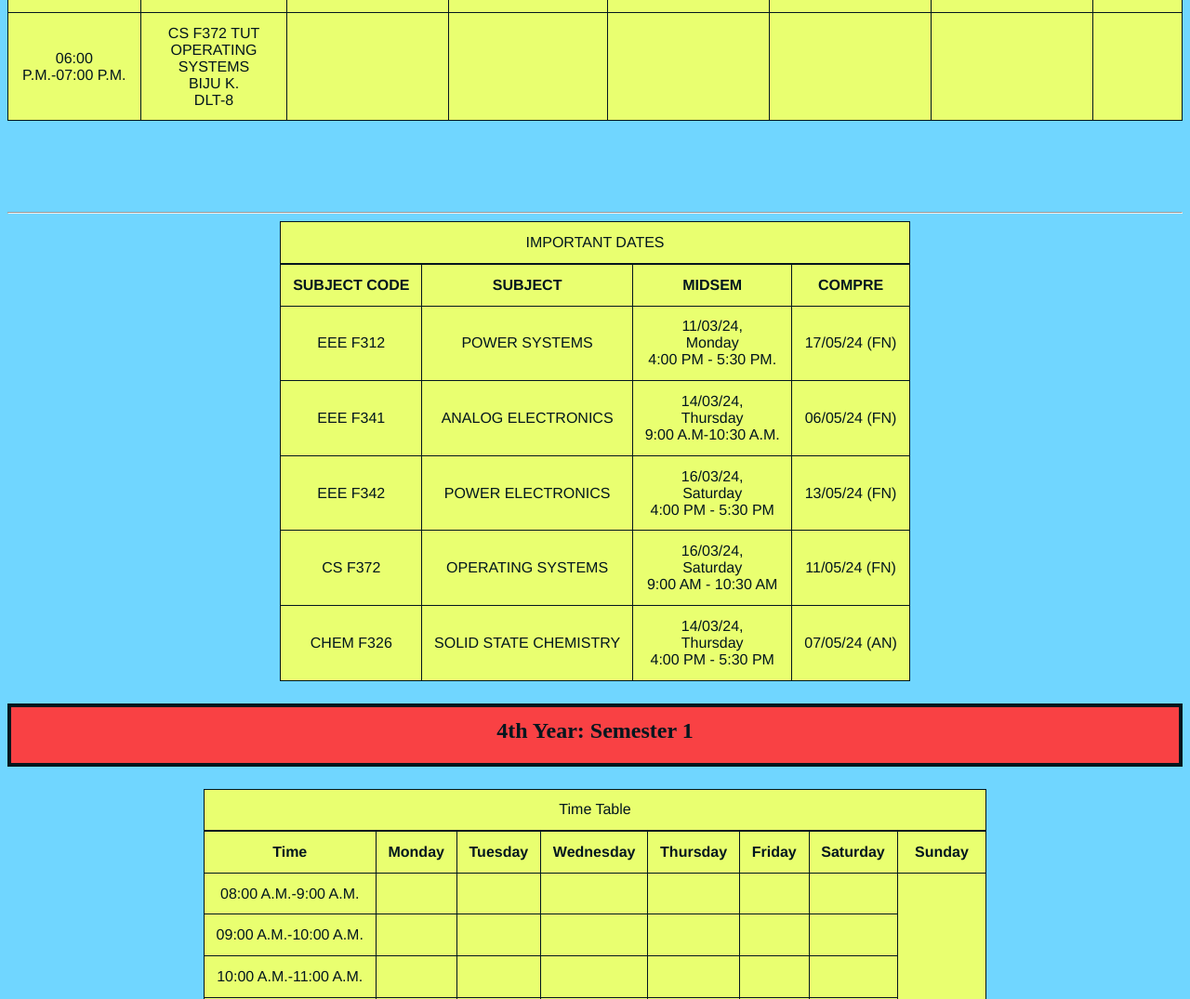
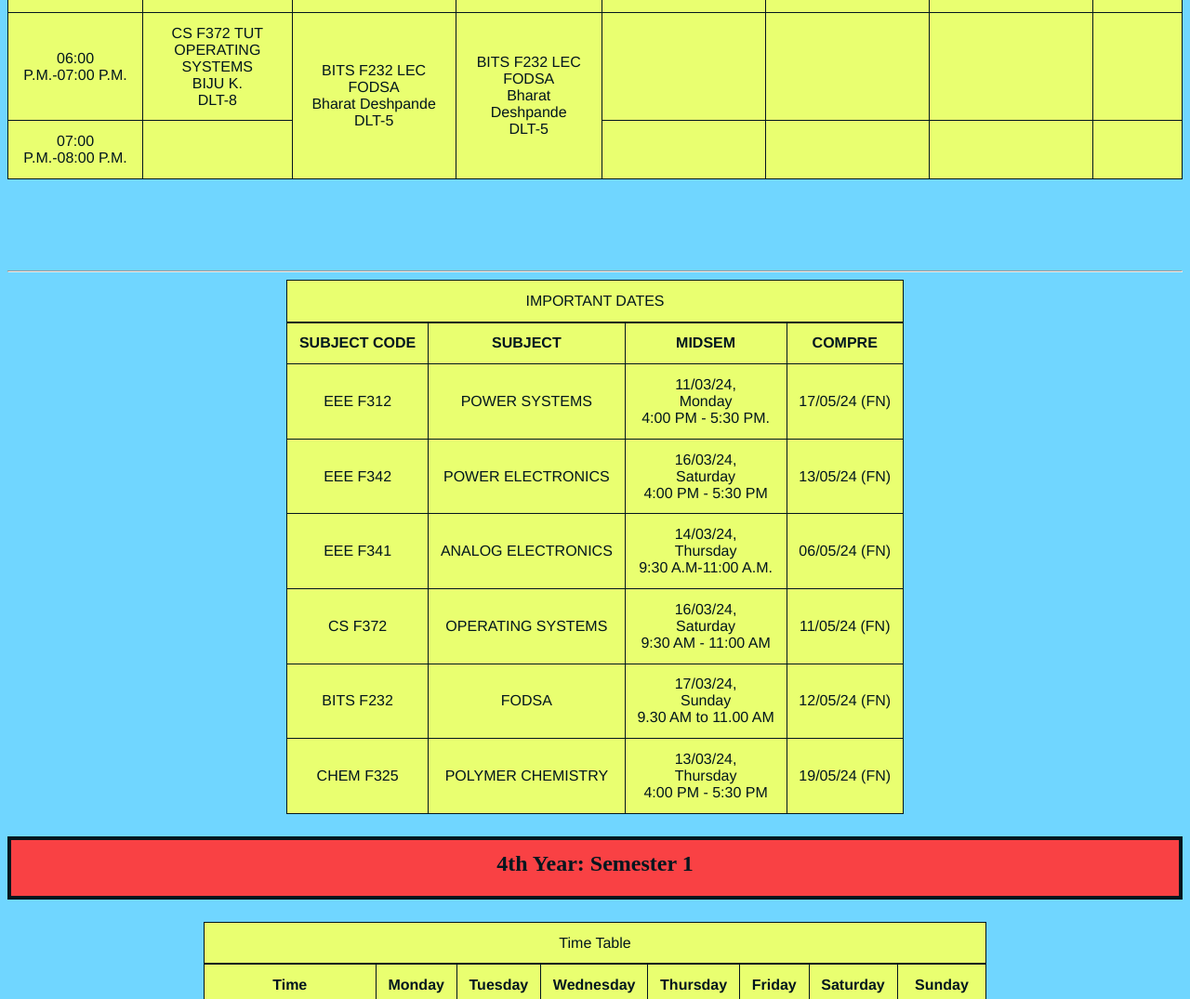
Before and after one commit to ArinNigam/TImeTable-EEE, a plain HTML site: page index.html in a window 1280 px wide. Shown: the part 9140-10215 px from the top of the page at 93% size. Drawn offline with Linux system fonts and the light colour scheme.

Commit message:
added changes in midsem dates

```diff
--- a/index.html
+++ b/index.html
@@ -774,7 +774,7 @@
                     <td scope="row"></td>
                     <td scope="row"></td>
                     <td scope="row"></td>
-                    <td scope="row"></td>
+                    <td scope="row" rowspan="2">EEE F341 LAB <br>ANALOG ELECTRONICS<br></td>
 
                 </tr>
                 <tr>
@@ -784,7 +784,7 @@
                     <td scope="row">EEE F312 LEC<br>POWER SYSTEMS<br>MS Tomar<br>DLT-5</td>
                     <td scope="row">EEE F342 LEC<br>POWER ELECTRONICS<br>Sudarshan Swain<br>LT-1</td>
                     <td scope="row">EEE F342 LEC<br>POWER ELECTRONICS<br>Sudarshan Swain<br>LT-1</td>
-                    <td scope="row"></td>
+
 
                 </tr>
                 <tr>
@@ -803,8 +803,8 @@
                     <td scope="row">EEE F341 LEC <br>ANALOG ELECTRONICS<br>RAMESHA C K<br>LT-2</td>
                     <td scope="row"></td>
                     <td scope="row">EEE F341 LEC <br>ANALOG ELECTRONICS<br>RAMESHA C K<br>LT-2</td>
+                    <td scope="row">EEE F341 LEC <br>ANALOG ELECTRONICS<br>RAMESHA C K<br>LT-2</td>
                     <td scope="row"></td>
-                    <td scope="row">EEE F341 LEC <br>ANALOG ELECTRONICS<br>RAMESHA C K<br>LT-2</td>
                 </tr>
                 <tr>
                     <td scope="row">01:00 P.M.-02:00 P.M.</td>
@@ -814,18 +814,19 @@
                     <td scope="row">02:00 P.M.-03:00 P.M.</td>
                     <td scope="row"></td>
                     <td scope="row"></td>
-                    <td scope="row" rowspan="2">EEE F342 LAB<br>POWER ELECTRONICS<br>Sudarshan Swain<br>LT-1<br>P3</td>
                     <td scope="row"></td>
                     <td scope="row"></td>
+                    <td scope="row" rowspan="2">EEE F342 LAB<br>POWER ELECTRONICS<br>Sudarshan Swain<br>LT-1<br>P3</td>
                     <td scope="row"></td>
                 </tr>
                 <tr>
                     <td scope="row">03:00 P.M.-04:00 P.M.</td>
                     <td scope="row"></td>
                     <td scope="row"></td>
+                    <td scope="row"></td>
                     <td scope="row">EEE F312 LEC<br>POWER SYSTEMS<br>MS Tomar<br>DLT-5</td>
                     <td scope="row"></td>
-                    <td scope="row"></td>
+
                 </tr>
                 <tr>
                     <td scope="row">04:00 P.M.-05:00 P.M.</td>
@@ -848,7 +849,14 @@
                 <tr>
                     <td scope="row">06:00 P.M.-07:00 P.M.</td>
                     <td scope="row">CS F372 TUT <br>OPERATING SYSTEMS<br>BIJU K.<br>DLT-8</td>
+                    <td scope="row" rowspan="2">BITS F232 LEC <br>FODSA<br>Bharat Deshpande<br>DLT-5</td>
+                    <td scope="row" rowspan="2">BITS F232 LEC <br>FODSA<br>Bharat Deshpande<br>DLT-5</td>
                     <td scope="row"></td>
+                    <td scope="row"></td>
+                    <td scope="row"></td>
+                </tr>
+                <tr>
+                    <td scope="row">07:00 P.M.-08:00 P.M.</td>
                     <td scope="row"></td>
                     <td scope="row"></td>
                     <td scope="row"></td>
@@ -876,28 +884,34 @@
                     <td scope="row">17/05/24 (FN)</td>
                 </tr>
                 <tr>
-                    <td scope="row">EEE F341</td>
-                    <td scope="row"> ANALOG ELECTRONICS</td>
-                    <td scope="row">14/03/24,<br>Thursday<br>9:00 A.M-10:30 A.M.</td>
-                    <td scope="row">06/05/24 (FN)</td>
-                </tr>
-                <tr>
                     <td scope="row">EEE F342</td>
                     <td scope="row">POWER ELECTRONICS</td>
                     <td scope="row">16/03/24,<br>Saturday<br>4:00 PM - 5:30 PM</td>
                     <td scope="row">13/05/24 (FN)</td>
                 </tr>
                 <tr>
+                    <td scope="row">EEE F341</td>
+                    <td scope="row">ANALOG ELECTRONICS</td>
+                    <td scope="row">14/03/24,<br>Thursday<br>9:30 A.M-11:00 A.M.</td>
+                    <td scope="row">06/05/24 (FN)</td>
+                </tr>
+                <tr>
                     <td scope="row">CS F372</td>
                     <td scope="row">OPERATING SYSTEMS</td>
-                    <td scope="row">16/03/24,<br>Saturday<br>9:00 AM - 10:30 AM</td>
+                    <td scope="row">16/03/24,<br>Saturday<br>9:30 AM - 11:00 AM</td>
                     <td scope="row">11/05/24 (FN)</td>
                 </tr>
                 <tr>
-                    <td scope="row">CHEM F326</td>
-                    <td scope="row">SOLID STATE CHEMISTRY</td>
-                    <td scope="row">14/03/24,<br>Thursday<br>4:00 PM - 5:30 PM</td>
-                    <td scope="row">07/05/24 (AN)</td>
+                    <td scope="row">BITS F232</td>
+                    <td scope="row">FODSA</td>
+                    <td scope="row">17/03/24,<br>Sunday<br>9.30 AM to 11.00 AM</td>
+                    <td scope="row">12/05/24 (FN)</td>
+                </tr>
+                <tr>
+                    <td scope="row">CHEM F325</td>
+                    <td scope="row">POLYMER CHEMISTRY</td>
+                    <td scope="row">13/03/24,<br>Thursday<br>4:00 PM - 5:30 PM</td>
+                    <td scope="row">19/05/24 (FN)</td>
                 </tr>
             </tbody>
         </table>
```
